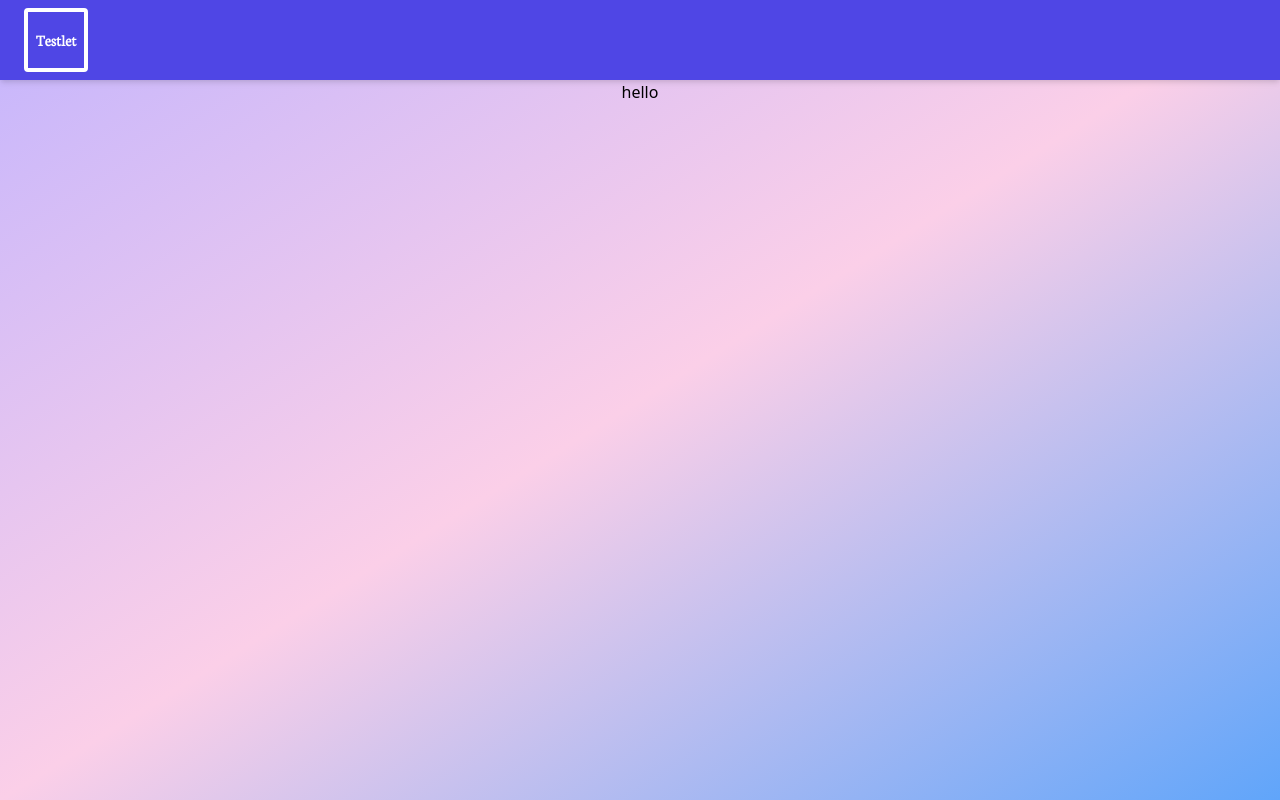
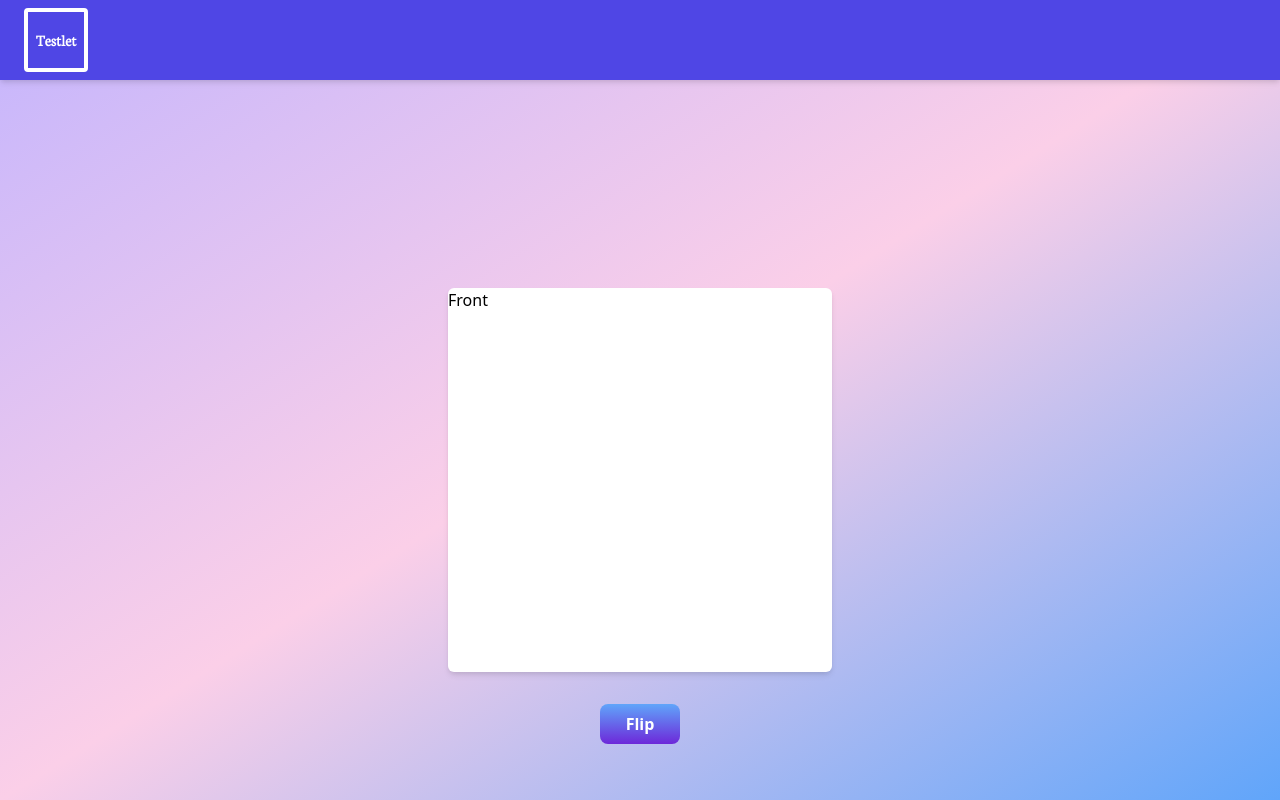
Before and after one commit to 5vedish/Quizlet-Clone, a Next.js app: page /study in a window 1280 px wide. Built offline with nearby package versions, Linux system fonts and the light colour scheme.

Commit message:
Flashcard core funtionality

```diff
--- a/components/flashcard.tsx
+++ b/components/flashcard.tsx
@@ -1,9 +1,54 @@
 import 'tailwindcss/tailwind.css'
+import { Fragment, useState } from 'react'
+import { Transition } from '@headlessui/react'
 
-export default function FlashCard(){
-    return (
-        <div>
-            hello
+export default function FlashCard() {
+  let [isFront, setIsFront] = useState(true)
+  return (
+    <>
+      {/*Front Card*/}
+      <Transition
+        as={Fragment}
+        show={isFront}
+        enter="transform transition duration-[400ms]"
+        enterFrom="opacity-0 rotate-[-120deg] scale-50"
+        enterTo="opacity-100 rotate-0 scale-100"
+        leave="transform duration-200 transition ease-in-out"
+        leaveFrom="opacity-100 rotate-0 scale-100 "
+        leaveTo="opacity-0 scale-95"
+      >
+        <div className="flex-inital mt-52 bg-white w-96 h-96 rounded-md shadow-md">
+          Front
         </div>
-    )
+      </Transition>
+
+      {/*Back Card*/}
+      <Transition
+        as={Fragment}
+        show={!isFront}
+        enter="transform transition duration-[400ms]"
+        enterFrom="opacity-0 rotate-[-120deg] scale-50"
+        enterTo="opacity-100 rotate-0 scale-100"
+        leave="transform duration-200 transition ease-in-out"
+        leaveFrom="opacity-100 rotate-0 scale-100 "
+        leaveTo="opacity-0 scale-95"
+      >
+        <div className="flex-inital mt-52 bg-white w-96 h-96 rounded-md shadow-md">
+          Back
+        </div>
+      </Transition>
+
+      {/*Flip Button*/}
+      <button
+        onClick={() => setIsFront((isFront) => !isFront)}
+        className="font-semibold text-align-center w-20 h-10 text-white
+                    rounded-lg bg-gradient-to-t from-purple-700 to-blue-400
+                    hover:from-purple-400 hover:via-indigo-400 hover:to-blue-300 mt-8
+                    focus:outline-none focus:ring-4 focus:ring-blue-500 focus:ring-opacity-70
+                    cursor-pointer"
+      >
+        Flip
+      </button>
+    </>
+  )
 }
```
